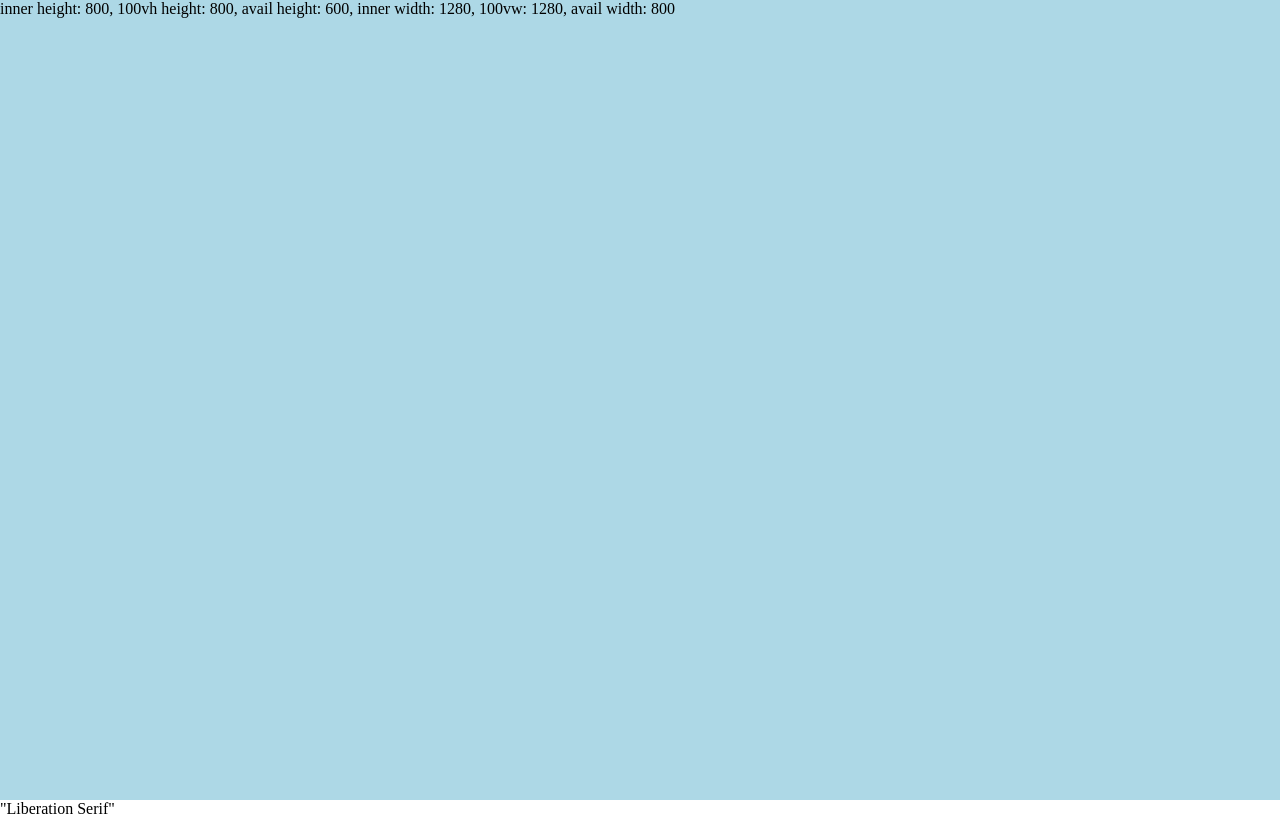
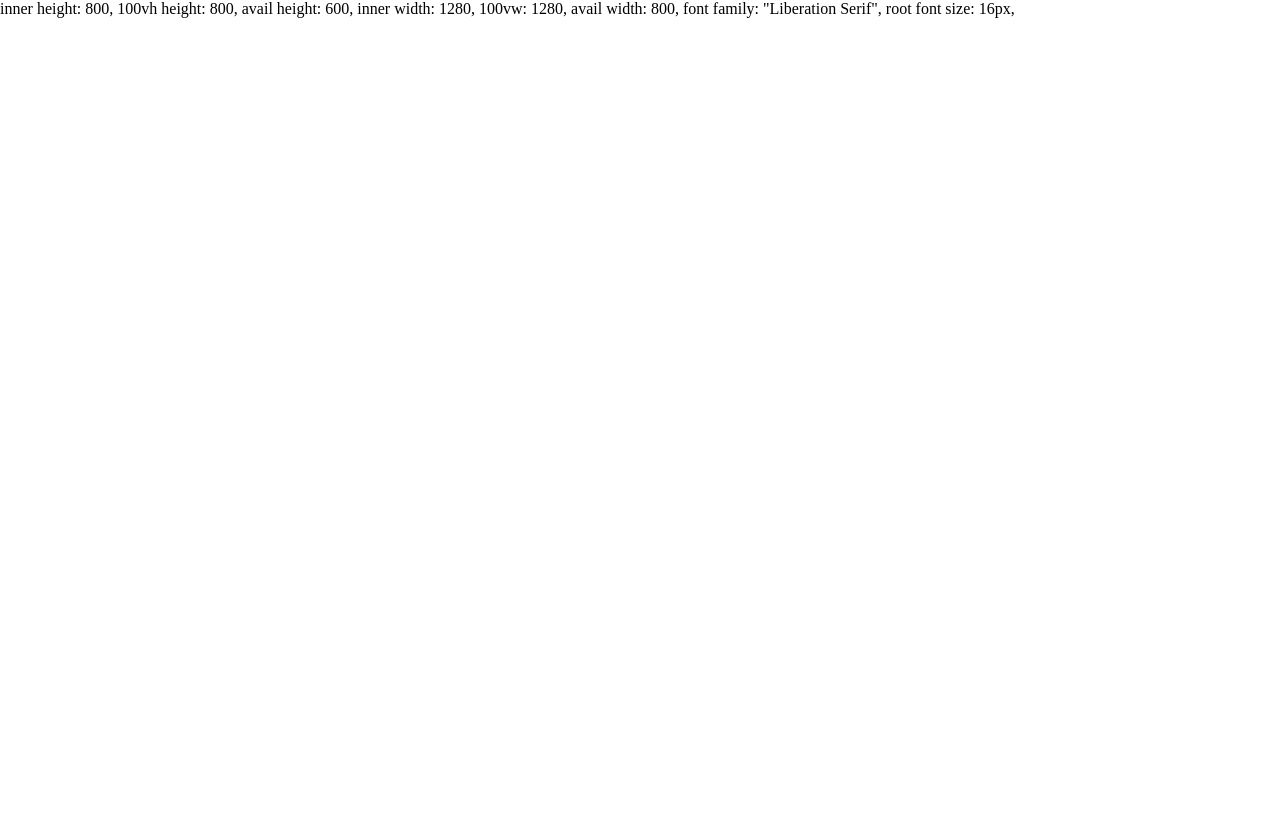
Before and after one commit to janko12345/testing-website, a plain HTML site: page index.html in a window 1280 px wide. Drawn offline with Linux system fonts and the light colour scheme.

Commit message:
font family font size

```diff
--- a/index.html
+++ b/index.html
@@ -16,12 +16,10 @@
         .test {
             height: 100vh;
             width: 100vw;
-            background: lightblue;
         }
     </style>
     <body>
         <div class="test"></div>
-        <p class="font-family"></p>
 
         <script>
             // let body = document.body;
@@ -29,13 +27,12 @@
             // div.textContent = `screen avail height: ${screen.availHeight}\n screen aval width: ${screen.availWidth}`;
             // body.appendChild(div);
             let test = document.querySelector(".test");
-            test.textContent = `inner height: ${innerHeight}, 100vh height: ${test.clientHeight}, avail height: ${screen.availHeight}, inner width: ${innerWidth}, 100vw: ${test.clientWidth}, avail width: ${screen.availWidth}`;
+            test.textContent = `inner height: ${innerHeight}, 100vh height: ${test.clientHeight}, avail height: ${screen.availHeight}, inner width: ${innerWidth}, 100vw: ${test.clientWidth}, avail width: ${screen.availWidth}, `;
 
-            let ffElement = document.querySelector(".font-family");
-            let ff = getComputedStyle(document.querySelector("html"))
-                .fontFamily;
-            ffElement.textContent = ff;
-            console.log(ff);
+            let htmlComputed = getComputedStyle(document.querySelector("html"));
+            let ff = htmlComputed.fontFamily;
+            let fs = htmlComputed.fontSize;
+            test.textContent += `font family: ${ff}, root font size: ${fs}, `;
         </script>
     </body>
 </html>
```
